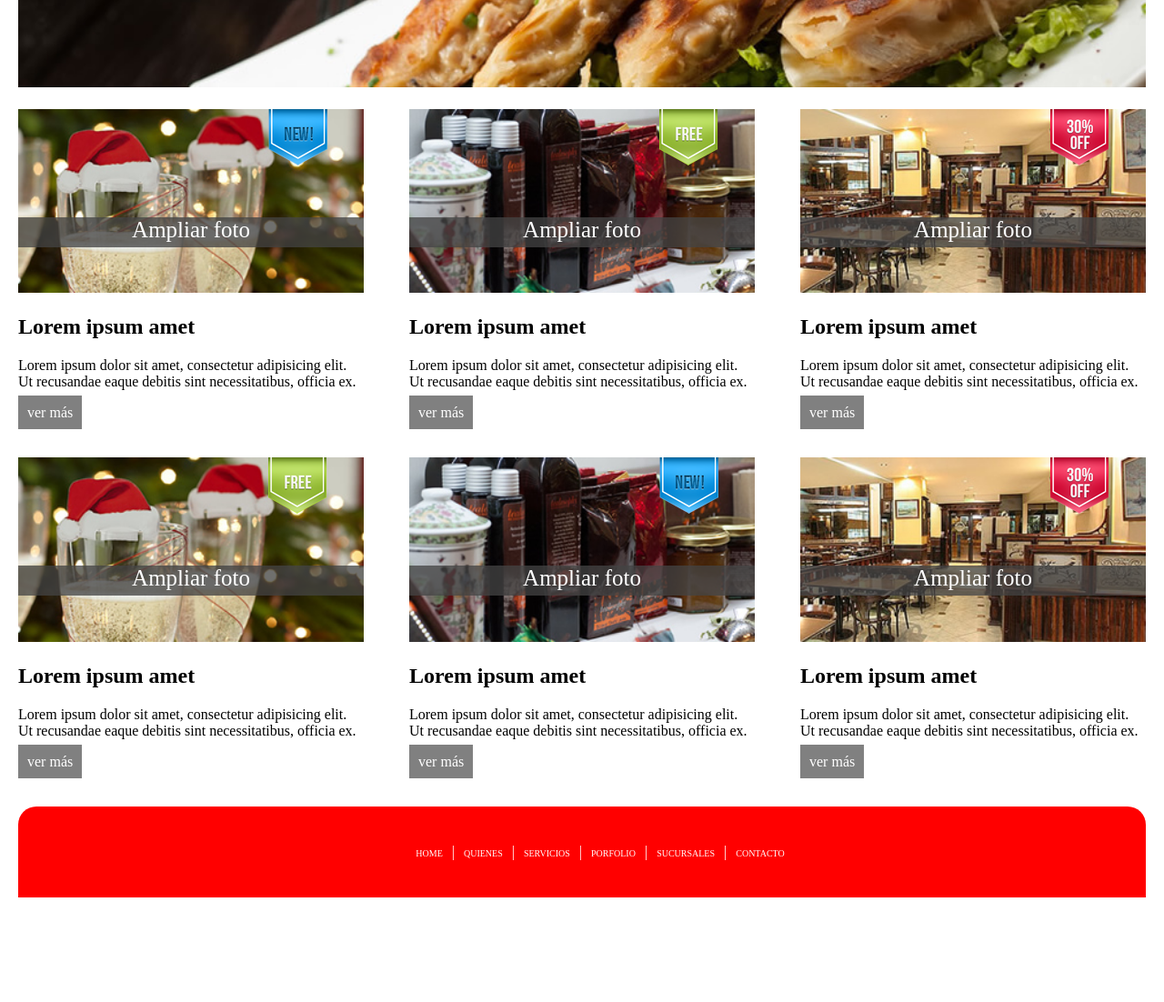
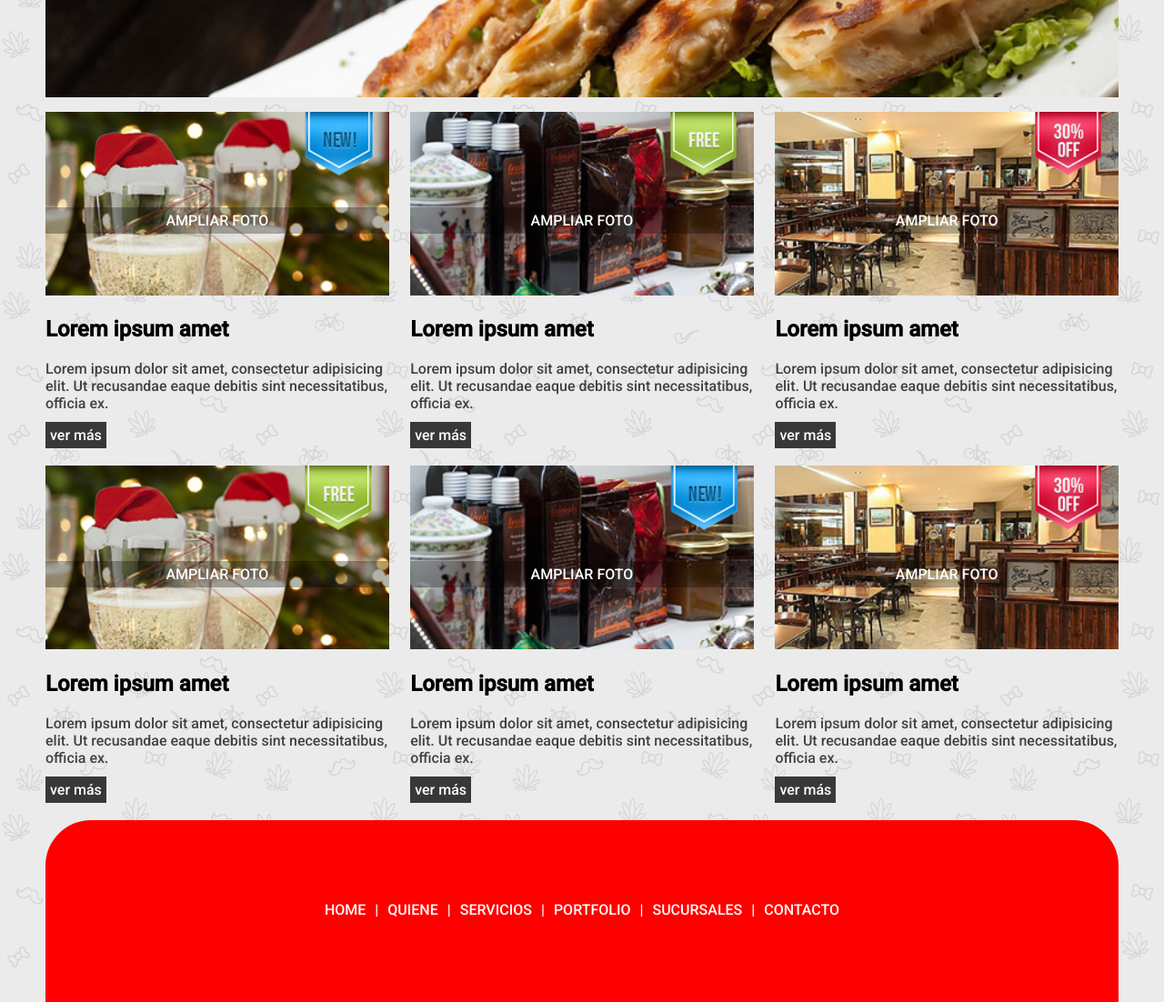
Before and after one commit to emanuelacuna90/kitchenDH, a plain HTML site: page index.html in a window 1280 px wide. Shown: the part 560-1662 px from the top of the page at 91% size. Before the commit the page ends 1547 px from the top, so only its background shows below. Drawn offline with Linux system fonts and the light colour scheme.

Commit message:
ultima modificacion

```diff
--- a/css/style.css
+++ b/css/style.css
@@ -1,225 +1,208 @@
-/* web*/
 body{
-    margin: 10px;
+    font-family: 'Roboto', sans-serif;
+    background-image: url('../images/bg-body.png');
     padding: 10px;
     margin-bottom: 0px;
     padding-bottom: 0px;
 }
+ul{
+    list-style-type: none;
+    padding-left: 0;
+    line-height: 2;
+}
+a {
+    text-decoration: none;
+    color: white;
+}
+p{
+    color: rgb(65, 65, 65)
+}
+.container{
+    margin: 0 5px;
+}
+
+.main-header{
+    margin-bottom: 5vh;
+    text-align: center;
+}
 
 .logo{
-    border-radius: 100%;
-    -webkit-border-radius: 100%;
-    -moz-border-radius: 100%;
-    -ms-border-radius: 100%;
-    -o-border-radius: 100%;
-    display: block;
-    margin-right: auto;
-    margin-left: auto;
-    margin-bottom: 30px;
-}
-/* menu hamburguesa
-#btn-menu{
-    display: none;
-    margin-right: auto;
-    margin-left: auto;
-    text-align: center;
-    z-index: 100%;
-
+    width: 40vw;
+    border-radius: 50%;
+    border: 1px solid #CACACA;
 }
 
-header label{
-    display: none;
-    padding: 10px;
-    color: white;
-    font-size: 30px;
-    transition: all 500ms ease;
-    -webkit-transition: all 500ms ease;
-    -moz-transition: all 500ms ease;
-    -ms-transition: all 500ms ease;
-    -o-transition: all 500ms ease;
-    z-index: 100%;
+.toggle-nav img{
+    position: relative;
+    width: 15%;
+    top: 3vh;
 }
-/*-------------------*/
-ul li {
-    list-style: none;
+
+.main-nav{
+    position: relative;
+    top: 3vh;
+}
 
 
-}
- a {
-    text-decoration: none;
 
+.main-nav ul li {
+    margin-bottom: 5px;
+    background-color: #3A3A3C;
 }
 
-.main-nav ul{
-    padding: 0px;
-    margin: 0px;
-    display: flex;
-    width: 100%;
-    flex-wrap: wrap;
-    justify-content: space-between;
-}
-.main-nav ul li{
-     background-color: rgb(34, 32, 32);
-    height: 50px;
-    width: 180px;
-    margin: 0px;
-    margin-bottom: 20px;
+
+
+.banner img {
+    display: none;
 }
 
-.main-nav ul li a{
-    display: flex;
-    justify-content: center;
-    color: white;
-    font-size: 20px;
-    padding: 14px;
+.photo-container{
+    position: relative;
 }
 
-.banner img{
+.photo{
     width: 100%;
 }
-footer{
-    background-color: red;
-    display: flex;
-    flex-direction: column;
-    flex-wrap: wrap;
-    margin-bottom: 0px;
-    height: 100px;
-    justify-content: center;
-    border-top-left-radius: 20px;
-     border-top-right-radius: 20px;
 
-}
-.main-footer ul{
-    display: flex;
-    justify-content: center;
-
+.special{
+    position: absolute;
+    right: 2vh;
+    width: 21%;
 }
 
-.main-footer ul li a{
+.zoom {
+    left: 0%;
+    background-color: rgba(0,0,0,0.3);
+    padding: 5px 0;
+    position: absolute;
+    text-decoration: none;
     color: white;
-    font-size: 10px;
+    bottom: 35%;
+    width: 100%;
+    text-align: center;
 }
-.main-footer ul li + li:before{
-    content: "|";
-    padding: 0 10px;
+
+.product{
+    margin-bottom: 3vh;
+}
+
+
+
+.more {
+    background-color: #383838;
     color: white;
+    padding: 5px;
+}
 
+.main-footer{
+    text-align: center;
 }
-.vip-products{
-    position: relative;
-    display: flex;
-    flex-wrap: wrap;
-    flex-direction: row;
-    justify-content: space-between;
-    margin-bottom: 20px;
 
+
+
+.main-footer ul li {
+    margin-bottom: 2px;
+    background-color: red;
+}
+footer a{
+    text-transform: uppercase;
+}
+
+@media(min-width: 426px){
+
+    .container{
+        margin-left: auto;
+        margin-right: auto;
+    }
+
+    .logo {
+        width: 20vw;
+    }
+
+    .toggle-nav img {
+        display: none;
+    }
+
+    .main-nav ul {
+        justify-content: space-between;
+        display: flex;
+        margin: 0
+    }
+
+    .main-nav ul li {
+        width: 15.5%;
+        padding-top: 1vh;
+        padding-bottom: 1vh;
+    }
+
+    .banner img {
+        display: block;
+        width: 100%;
+    }
+
+    .vip-products{
+        display: flex;
+        flex-wrap: wrap;
+        justify-content: space-between;
     }
 
 
-    article{
-    position: relative;
-    width: 380px;
-    margin: 20px 0px;
-    }
-    .zoom{
-    width: 100%;
-    background-color: rgba(68, 67, 67, 0.76);
-    position: absolute;
-    top: 119px;
-    left: 0px;
-    height: 33px;
-    text-align: center;
-    font-size: 25px;
-    color: white
+    .product {
+        position: relative;
+        top: 2vh;
+        width: 49%;
     }
 
-    .photo{
-    width: 380px;
+    .zoom-container{
+        bottom:71px;
+    }
+}
+
+@media(min-width:769px){
+
+    .container{
+        max-width: 1180px;
     }
 
-    .special{
-    position: absolute;
-    right: 10%;
-    top: 0px;
+    .logo{
+        margin-top: 20px;
+        width: 12vw;
+    }
+z
+    .main-nav{
+        margin: 5.5%
+    }
+
+    .product {
+        max-width: 380px;
+        width: 32%;
+    }
+
+    .zoom-container {
+        bottom: 87px;
+    }
+
+    .more{
+        top: 10px;
+        left: 19px;
+    }
+
+    .main-footer ul {
+        display: flex;
+        justify-content: center;
+        align-items: center;
+        background-color: red;
+        border-top-left-radius: 50px;
+        border-top-right-radius: 50px;
+        height: 25vh;
+        padding-bottom: 0px;
+        margin-bottom: 0px;
+    }
+
+    .main-footer ul li + li:before{
+        content: "|";
+        padding: 0 10px;
+        color: white;
 
     }
-
-
-    .more{
-    background-color: gray;
-    color: white;
-    padding: 10px;
-    }
-/*mobile*/
-@media(max-width:400px){
-
-    .banner{
-        display: none;
-    }
-    .main-nav ul {
-        padding: 0px;
-        margin: 0px;
-        display: flex;
-        justify-content: center;
-    }
-    .vip-products{
-        position: relative;
-        display: flex;
-        flex-wrap: wrap;
-        flex-direction: column;
-        justify-content: space-between;
-        width: 100%;
-        }
-
-        article{
-            position: relative;
-            width: 380px;
-            margin: 20px -10px;
-
-            }
-            /*
-
-            .main-nav{
-                position: absolute;
-                width: 100%;
-                margin-top: -150%;
-                transition: all 500ms ease;
-                -webkit-transition: all 500ms ease;
-                -moz-transition: all 500ms ease;
-                -ms-transition: all 500ms ease;
-                -o-transition: all 500ms ease;
-                z-index: 2px;
-            }
-            .main-nav ul li{
-
-                display: flex;
-                z-index: 100px;
-            }
-            header label{
-                display: flex;
-                justify-content: center;
-            }
-            #btn-menu:checked ~ .main-nav{
-                margin: 0;
-
-            }
-*/
-            footer{
-                width: 100%;
-                position: relative;
-            }
-            .main-footer ul {
-                position: relative;
-                right: 20px;
-                display: flex;
-                justify-content: center;
-                flex-direction: column;
-            }
-            .main-footer ul li{
-                display: flex;
-                justify-content: center;
-            }
-            .main-footer ul li + li:before{
-                display: none;
-            }
-        }
+}
--- a/index.html
+++ b/index.html
@@ -1,30 +1,32 @@
 <!DOCTYPE html>
 <html>
   <head>
-		<meta charset="utf-8">
-		<meta name="viewport" content="width=device-width, initial-scale=1.0">
-		<link rel="stylesheet" href="./css/style.css">
+    <meta charset="utf-8" />
     <title>Responsive Web Design</title>
+    <link rel="stylesheet" href="css/style.css" />
+    <meta name="viewport" content="width=device-width, initial-scale=1.0" />
+    <script
+      src="https://kit.fontawesome.com/503b36dd84.js"
+      crossorigin="anonymous"
+  ></script>
+	<link href="https://fonts.googleapis.com/css2?family=Roboto:wght@500&display=swap" rel="stylesheet">
   </head>
   <body>
-
     <div class="container">
-
       <!-- cabecera -->
       <header class="main-header">
-			<img src="images/logo.jpg" alt="logotipo" class="logo">
-
+        <img src="images/logo.jpg" alt="logotipo" class="logo" />
+        <div>
           <a href="#" class="toggle-nav">
-				<span class="fa fa-bars"></span>
+            <img src="images/menu.png" alt="">
           </a>
-			<!-- <input type="checkbox" id="btn-menu">
-			<label for="btn-menu" class="icon-menu"><img src="./images/boton.png" alt="" width="15" height="15"></label>  -->
+        </div>
         <nav class="main-nav">
           <ul>
             <li><a href="#">HOME</a></li>
             <li><a href="#">QUIENES</a></li>
             <li><a href="#">SERVICIOS</a></li>
-					<li><a href="#">PORFOLIO</a></li>
+            <li><a href="#">PORTFORLIO</a></li>
             <li><a href="#">SUCURSALES</a></li>
             <li><a href="#">CONTACTO</a></li>
           </ul>
@@ -33,84 +35,128 @@
 
       <!-- banner -->
       <section class="banner">
-			<img src="images/img-banner.jpg" alt="banner">
+        <img src="images/img-banner.jpg" alt="banner" />
       </section>
 
       <!-- productos -->
       <section class="vip-products">
         <article class="product">
           <div class="photo-container">
-					<img class="photo" src="images/img-pdto-1.jpg" alt="pdto 01">
-					<img class="special" src="images/img-nuevo.png" alt="plato nuevo">
-					<a class="zoom" href="#">Ampliar foto</a>
+            <img class="photo" src="images/img-pdto-1.jpg" alt="pdto 01" />
+			<img class="special" src="images/img-nuevo.png" alt="plato nuevo" />
+			<a class="zoom" href="#">AMPLIAR FOTO</a>
           </div>
           <h2>Lorem ipsum amet</h2>
-				<p>Lorem ipsum dolor sit amet, consectetur adipisicing elit. Ut recusandae eaque debitis sint necessitatibus, officia ex.</p>
+          <p>
+            Lorem ipsum dolor sit amet, consectetur adipisicing elit. Ut
+            recusandae eaque debitis sint necessitatibus, officia ex.
+          </p>
 			<a class="more" href="#">ver más</a>
         </article>
         <article class="product">
           <div class="photo-container">
-					<img class="photo" src="images/img-pdto-2.jpg" alt="pdto 02">
-					<img class="special" src="images/img-gratis.png" alt="gratis más de 3">
-					<a class="zoom" href="#">Ampliar foto</a>
+            <img class="photo" src="images/img-pdto-2.jpg" alt="pdto 02" />
+            <img
+              class="special"
+              src="images/img-gratis.png"
+              alt="gratis más de 3"
+			/>
+			<div class="zoom-container">
+				<a class="zoom" href="#">AMPLIAR FOTO</a>
+			</div>
           </div>
           <h2>Lorem ipsum amet</h2>
-				<p>Lorem ipsum dolor sit amet, consectetur adipisicing elit. Ut recusandae eaque debitis sint necessitatibus, officia ex.</p>
+          <p>
+            Lorem ipsum dolor sit amet, consectetur adipisicing elit. Ut
+            recusandae eaque debitis sint necessitatibus, officia ex.
+          </p>
 			<a class="more" href="#">ver más</a>
         </article>
         <article class="product">
           <div class="photo-container">
-					<img class="photo" src="images/img-pdto-3.jpg" alt="pdto 03">
-					<img class="special" src="images/img-descuento.png" alt="descuento efectivo">
-					<a class="zoom" href="#">Ampliar foto</a>
+            <img class="photo" src="images/img-pdto-3.jpg" alt="pdto 03" />
+            <img
+              class="special"
+              src="images/img-descuento.png"
+              alt="descuento efectivo"
+            />
+            <div class="zoom-container">
+				<a class="zoom" href="#">AMPLIAR FOTO</a>
+			</div>
           </div>
           <h2>Lorem ipsum amet</h2>
-				<p>Lorem ipsum dolor sit amet, consectetur adipisicing elit. Ut recusandae eaque debitis sint necessitatibus, officia ex.</p>
+          <p>
+            Lorem ipsum dolor sit amet, consectetur adipisicing elit. Ut
+            recusandae eaque debitis sint necessitatibus, officia ex.
+          </p>
 			<a class="more" href="#">ver más</a>
         </article>
         <article class="product">
           <div class="photo-container">
-					<img class="photo" src="images/img-pdto-1.jpg" alt="pdto 01">
-					<img class="special" src="images/img-gratis.png" alt="gratis más de 3">
-					<a class="zoom" href="#">Ampliar foto</a>
+            <img class="photo" src="images/img-pdto-1.jpg" alt="pdto 01" />
+            <img
+              class="special"
+              src="images/img-gratis.png"
+              alt="gratis más de 3"
+            />
+            <div class="zoom-container">
+				<a class="zoom" href="#">AMPLIAR FOTO</a>
+			</div>
           </div>
           <h2>Lorem ipsum amet</h2>
-				<p>Lorem ipsum dolor sit amet, consectetur adipisicing elit. Ut recusandae eaque debitis sint necessitatibus, officia ex.</p>
+          <p>
+            Lorem ipsum dolor sit amet, consectetur adipisicing elit. Ut
+            recusandae eaque debitis sint necessitatibus, officia ex.
+          </p>
 			<a class="more" href="#">ver más</a>
         </article>
         <article class="product">
           <div class="photo-container">
-					<img class="photo" src="images/img-pdto-2.jpg" alt="pdto 02">
-					<img class="special" src="images/img-nuevo.png" alt="plato nuevo">
-					<a class="zoom" href="#">Ampliar foto</a>
+            <img class="photo" src="images/img-pdto-2.jpg" alt="pdto 02" />
+            <img class="special" src="images/img-nuevo.png" alt="plato nuevo" />
+            <div class="zoom-container">
+				<a class="zoom" href="#">AMPLIAR FOTO</a>
+			</div>
           </div>
           <h2>Lorem ipsum amet</h2>
-				<p>Lorem ipsum dolor sit amet, consectetur adipisicing elit. Ut recusandae eaque debitis sint necessitatibus, officia ex.</p>
+          <p>
+            Lorem ipsum dolor sit amet, consectetur adipisicing elit. Ut
+            recusandae eaque debitis sint necessitatibus, officia ex.
+          </p>
 			<a class="more" href="#">ver más</a>
         </article>
         <article class="product">
           <div class="photo-container">
-					<img class="photo" src="images/img-pdto-3.jpg" alt="pdto 03">
-					<img class="special" src="images/img-descuento.png" alt="descuento efectivo">
-					<a class="zoom" href="#">Ampliar foto</a>
+            <img class="photo" src="images/img-pdto-3.jpg" alt="pdto 03" />
+            <img
+              class="special"
+              src="images/img-descuento.png"
+              alt="descuento efectivo"
+            />
+            <div class="zoom-container">
+				<a class="zoom" href="#">AMPLIAR FOTO</a>
+			</div>
           </div>
           <h2>Lorem ipsum amet</h2>
-				<p>Lorem ipsum dolor sit amet, consectetur adipisicing elit. Ut recusandae eaque debitis sint necessitatibus, officia ex.</p>
+          <p>
+            Lorem ipsum dolor sit amet, consectetur adipisicing elit. Ut
+            recusandae eaque debitis sint necessitatibus, officia ex.
+		  </p>
 			<a class="more" href="#">ver más</a>
+
         </article>
       </section>
 
       <footer class="main-footer">
         <ul>
-				<li><a href="#">HOME</a></li>
-				<li><a href="#">QUIENES</a></li>
-				<li><a href="#">SERVICIOS</a></li>
-				<li><a href="#">PORFOLIO</a></li>
-				<li><a href="#">SUCURSALES</a></li>
-				<li><a href="#">CONTACTO</a></li>
+          <li><a href="#">Home</a></li>
+          <li><a href="#">Quiene</a></li>
+          <li><a href="#">Servicios</a></li>
+          <li><a href="#">Portfolio</a></li>
+          <li><a href="#">Sucursales</a></li>
+          <li><a href="#">Contacto</a></li>
         </ul>
       </footer>
     </div>
-
   </body>
 </html>
```
Also changed, not shown: images/boton.png (deleted), images/menu.png (added), images/menu.svg (added), 1 other file. Lines whose indentation alone changed are shown as unchanged.
